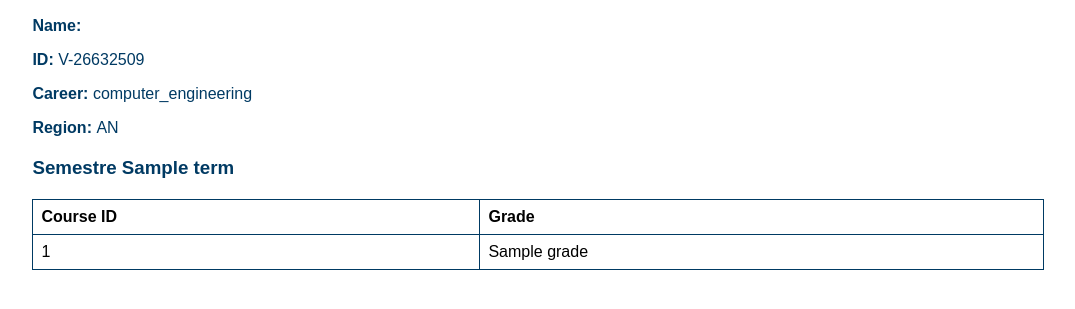
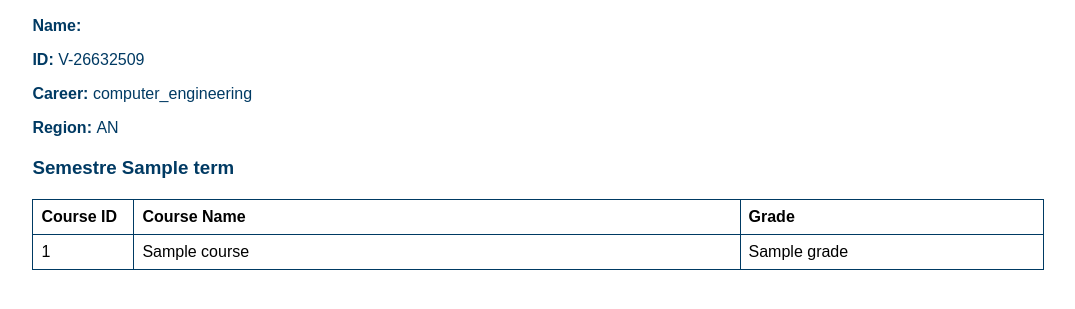
Before and after one commit to gilbertomarcano/university-fees, a Django app: template server/grades/templates/grades_template.html in a window 1280 px wide. Shown: the part 178-487 px from the top of the page, without its empty margins (102-1177 px from the left). Run offline with Django 4.2, Linux system fonts and the light colour scheme; data comes from the database, SQL or seed files in the repository; both versions use the stored data as it was after the commit; tables that the repository leaves empty hold one stand-in row (values such as "Sample post"); the template is opened without the code that fills it: values that come from a table or form of the project are taken from there, most other values are stand-ins (such as "Sample title", 1, 10 or a date in 2020).

Commit message:
added more info to report

```diff
--- a/server/grades/templates/grades_template.html
+++ b/server/grades/templates/grades_template.html
@@ -61,6 +61,18 @@
     width: 80px;  /* You can adjust this if you need to */
     height: 80px;  /* You can adjust this if you need to */
 }
+
+.course-id-col {
+    width: 10%;  /* Adjust these values based on your requirements */
+}
+
+.course-name-col {
+    width: 60%;
+}
+
+.course-grade-col {
+    width: 30%;
+}
 </style>
 </head>
 <body>
@@ -87,8 +99,9 @@
                 <thead>
                     <tr>
                         <!-- <th scope="col">#</th> -->
-                        <th scope="col">Course ID</th>
-                        <th scope="col">Grade</th>
+                        <th scope="col" class="course-id-col">Course ID</th>
+                        <th scope="col" class="course-name-col">Course Name</th>
+                        <th scope="col" class="course-grade-col">Grade</th>
                     </tr>
                 </thead>
                 <tbody>
@@ -96,8 +109,9 @@
                     <tr>
                         <!-- <th scope="row">{{ forloop.counter }}</th> -->
                         <!-- assuming you have a way to get course name from course_id -->
-                        <td>{{ course.course_id }}</td>
-                        <td>{{ course.grade }}</td>
+                        <td class="course-id-col">{{ course.course_id }}</td>
+                        <td class="course-name-col">{{ course.name }}</td>
+                        <td class="course-grade-col">{{ course.grade }}</td>
                     </tr>
                     {% endfor %}
                 </tbody>
```
Also changed, not shown: server/course/models.py (+7 -10 lines), server/grades/views.py (+7 -0 lines), server/db.sqlite3, server/grades/migrations/0001_initial.py (added), server/grades/migrations/0002_grade_course_id.py (added), server/grades/migrations/__init__.py (deleted).
